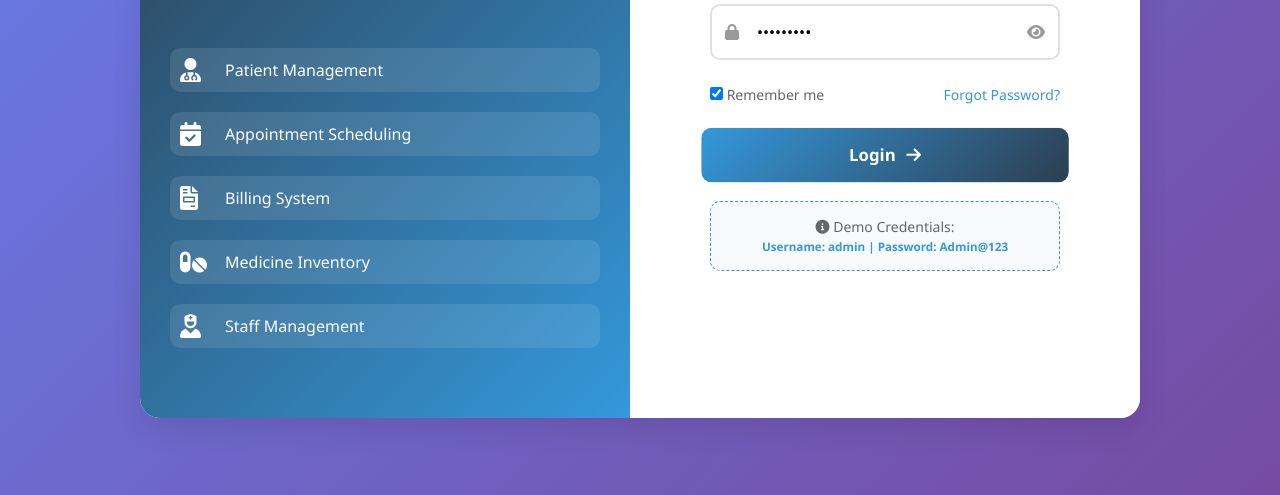
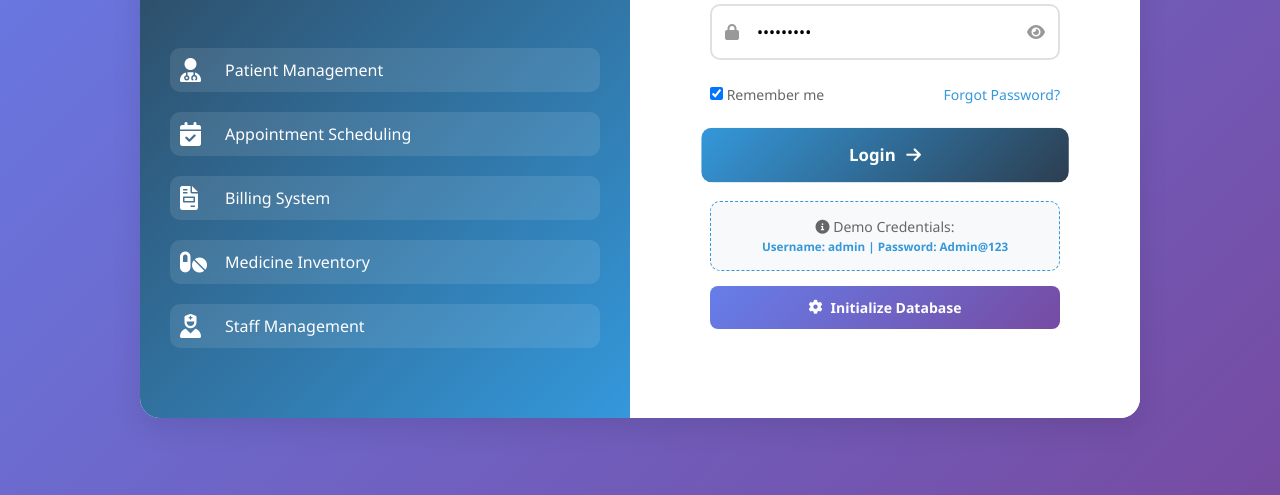
Before and after one commit to AnzafA/Smart-Hospital-Management-System, a website: page frontend/index.html in a window 1280 px wide. Shown: the part 305-800 px from the top of the page. Drawn offline with Linux system fonts and the light colour scheme.

Commit message:
Fix login network error by adding database initialization endpoint
- Add /api/auth/initialize endpoint to create default admin user
- Add 'Initialize Database' button to frontend login page
- Admin credentials: username='admin', password='Admin@123'
- Button allows manual initialization if startup init fails
- Improves debugging and ensures database has users for login
- Credentials now work with MongoDB Atlas

```diff
--- a/frontend/css/style.css
+++ b/frontend/css/style.css
@@ -343,6 +343,41 @@ body {
 .demo-credentials small {
     color: var(--secondary-color);
     font-weight: 600;
+}
+
+.setup-section {
+    margin-top: 15px;
+}
+
+.setup-btn {
+    width: 100%;
+    padding: 12px;
+    background: linear-gradient(135deg, #667eea 0%, #764ba2 100%);
+    color: white;
+    border: none;
+    border-radius: 8px;
+    font-size: 14px;
+    font-weight: 600;
+    cursor: pointer;
+    transition: all 0.3s ease;
+    display: flex;
+    align-items: center;
+    justify-content: center;
+    gap: 8px;
+}
+
+.setup-btn:hover {
+    transform: translateY(-2px);
+    box-shadow: 0 5px 15px rgba(102, 126, 234, 0.4);
+}
+
+.setup-btn:disabled {
+    opacity: 0.7;
+    cursor: not-allowed;
+}
+
+.setup-btn i {
+    font-size: 14px;
 }
 
 /* Dashboard Styles */
--- a/frontend/index.html
+++ b/frontend/index.html
@@ -71,6 +71,12 @@
                         <p><i class="fas fa-info-circle"></i> Demo Credentials:</p>
                         <small>Username: admin | Password: Admin@123</small>
                     </div>
+
+                    <div class="setup-section animate-fade-in" style="animation-delay: 0.7s">
+                        <button type="button" class="setup-btn" onclick="initializeDatabase()">
+                            <i class="fas fa-cog"></i> Initialize Database
+                        </button>
+                    </div>
                 </form>
             </div>
         </div>
--- a/frontend/js/main.js
+++ b/frontend/js/main.js
@@ -122,6 +122,39 @@ async function handleLogin(e) {
         Toast.show('Network error. Please try again.', 'error');
         loginBtn.innerHTML = '<span>Login</span> <i class="fas fa-arrow-right"></i>';
         loginBtn.disabled = false;
+    }
+}
+
+// Initialize Database - Create default admin user
+async function initializeDatabase() {
+    const setupBtn = document.querySelector('.setup-btn');
+    if (!setupBtn) return;
+
+    setupBtn.disabled = true;
+    setupBtn.innerHTML = '<i class="fas fa-spinner fa-spin"></i> Initializing...';
+
+    try {
+        const response = await fetch(`${API_URL}/auth/initialize`, {
+            method: 'POST',
+            headers: { 'Content-Type': 'application/json' }
+        });
+
+        const data = await response.json();
+
+        if (response.ok) {
+            Toast.show('Database initialized successfully! Admin user created.', 'success');
+            setupBtn.innerHTML = '<i class="fas fa-check"></i> Database Ready';
+            setupBtn.style.backgroundColor = '#28a745';
+        } else {
+            Toast.show(data.message || 'Initialization failed', 'warning');
+            setupBtn.innerHTML = '<i class="fas fa-cog"></i> Initialize Database';
+            setupBtn.disabled = false;
+        }
+    } catch (error) {
+        console.error('Initialization error:', error);
+        Toast.show('Failed to connect to backend. Make sure the server is running.', 'error');
+        setupBtn.innerHTML = '<i class="fas fa-cog"></i> Initialize Database';
+        setupBtn.disabled = false;
     }
 }
 
```
Also changed, not shown: backend/server.js (+29 -0 lines).
